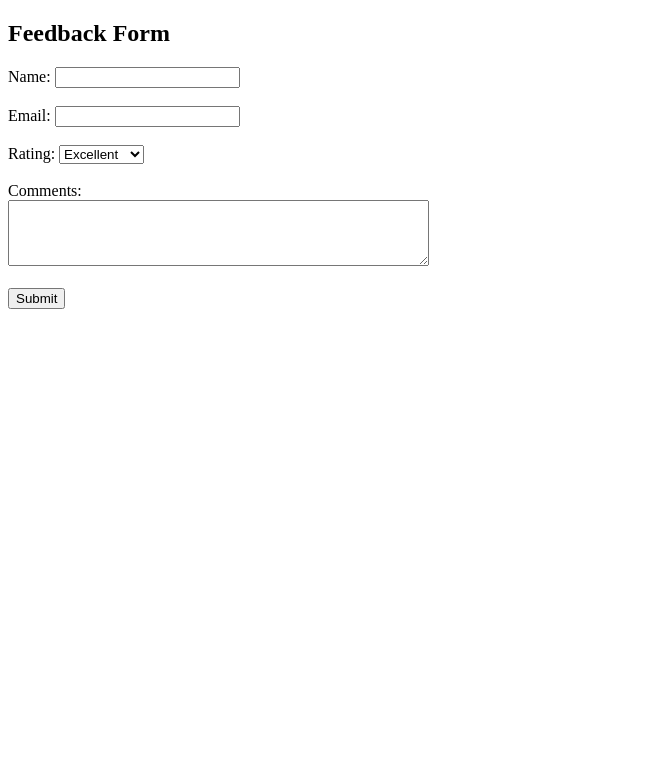
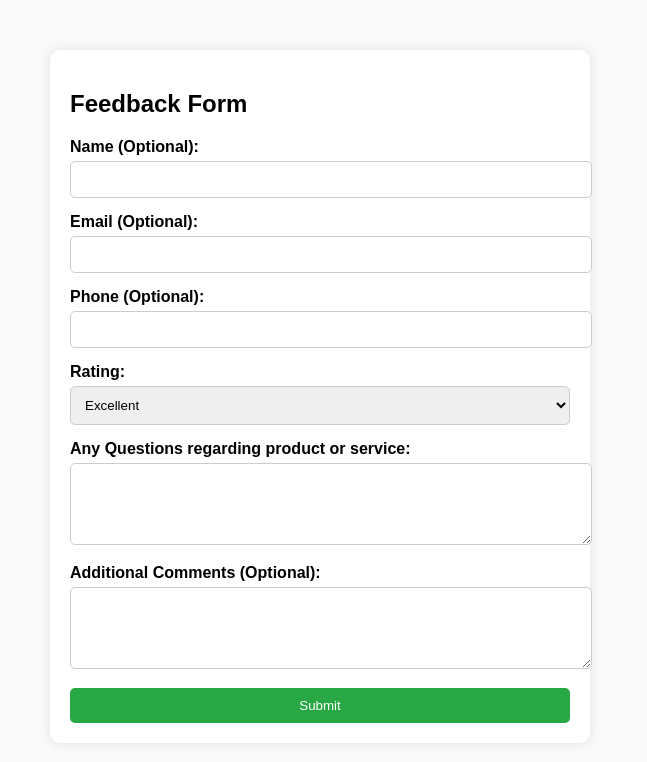
Before and after one commit to Anpur2005/Fewd_Lab_Feedback_Form, a plain HTML site: page index.html in a window 1280 px wide. Shown: the whole page, without its empty margins (0-647 px from the left). Drawn offline with Linux system fonts and the light colour scheme.

Commit message:
updated feedback form

```diff
--- a/index.html
+++ b/index.html
@@ -4,15 +4,55 @@
     <meta charset="UTF-8">
     <meta name="viewport" content="width=device-width, initial-scale=1.0">
     <title>Feedback Form</title>
+    <style>
+        body {
+            font-family: Arial, sans-serif;
+            margin: 50px;
+            background-color: #f9f9f9;
+        }
+        .container {
+            max-width: 500px;
+            background: white;
+            padding: 20px;
+            border-radius: 10px;
+            box-shadow: 0px 0px 10px rgba(0, 0, 0, 0.1);
+        }
+        label {
+            font-weight: bold;
+        }
+        input, select, textarea {
+            width: 100%;
+            padding: 10px;
+            margin: 5px 0 15px;
+            border: 1px solid #ccc;
+            border-radius: 5px;
+        }
+        button {
+            background-color: #28a745;
+            color: white;
+            padding: 10px;
+            border: none;
+            border-radius: 5px;
+            cursor: pointer;
+            width: 100%;
+        }
+        button:hover {
+            background-color: #218838;
+        }
+    </style>
 </head>
 <body>
+    <div class="container">
         <h2>Feedback Form</h2>
         <form action="/submit_feedback" method="post">
-        <label for="name">Name:</label>
-        <input type="text" id="name" name="name" required><br><br>
+            <label for="name">Name (Optional):</label>
+            <input type="text" id="name" name="name">
 
-        <label for="email">Email:</label>
-        <input type="email" id="email" name="email" required><br><br>
+            <label for="email">Email (Optional):</label>
+            <input type="email" id="email" name="email">
+
+            <label for="phone">Phone (Optional):</label>
+            <input type="tel" id="phone" name="phone">
 
             <label for="rating">Rating:</label>
             <select id="rating" name="rating" required>
@@ -21,12 +61,16 @@
                 <option value="3">Good</option>
                 <option value="2">Fair</option>
                 <option value="1">Poor</option>
-        </select><br><br>
+            </select>
 
-        <label for="comments">Comments:</label><br>
-        <textarea id="comments" name="comments" rows="4" cols="50" required></textarea><br><br>
+            <label for="questions">Any Questions regarding product or service:</label>
+            <textarea id="questions" name="questions" rows="4"></textarea>
+
+            <label for="comments">Additional Comments (Optional):</label>
+            <textarea id="comments" name="comments" rows="4"></textarea>
 
             <button type="submit">Submit</button>
         </form>
+    </div>
 </body>
 </html>
```
Lines whose indentation alone changed are shown as unchanged.
